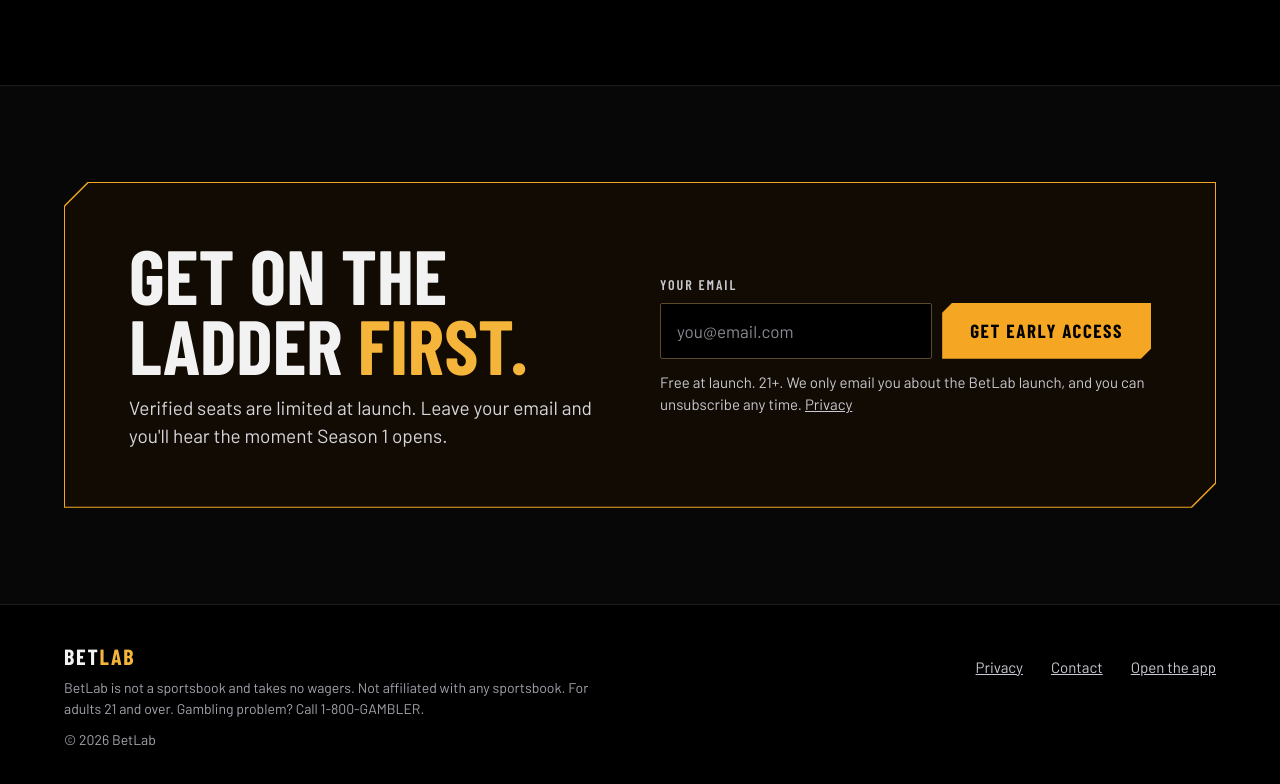
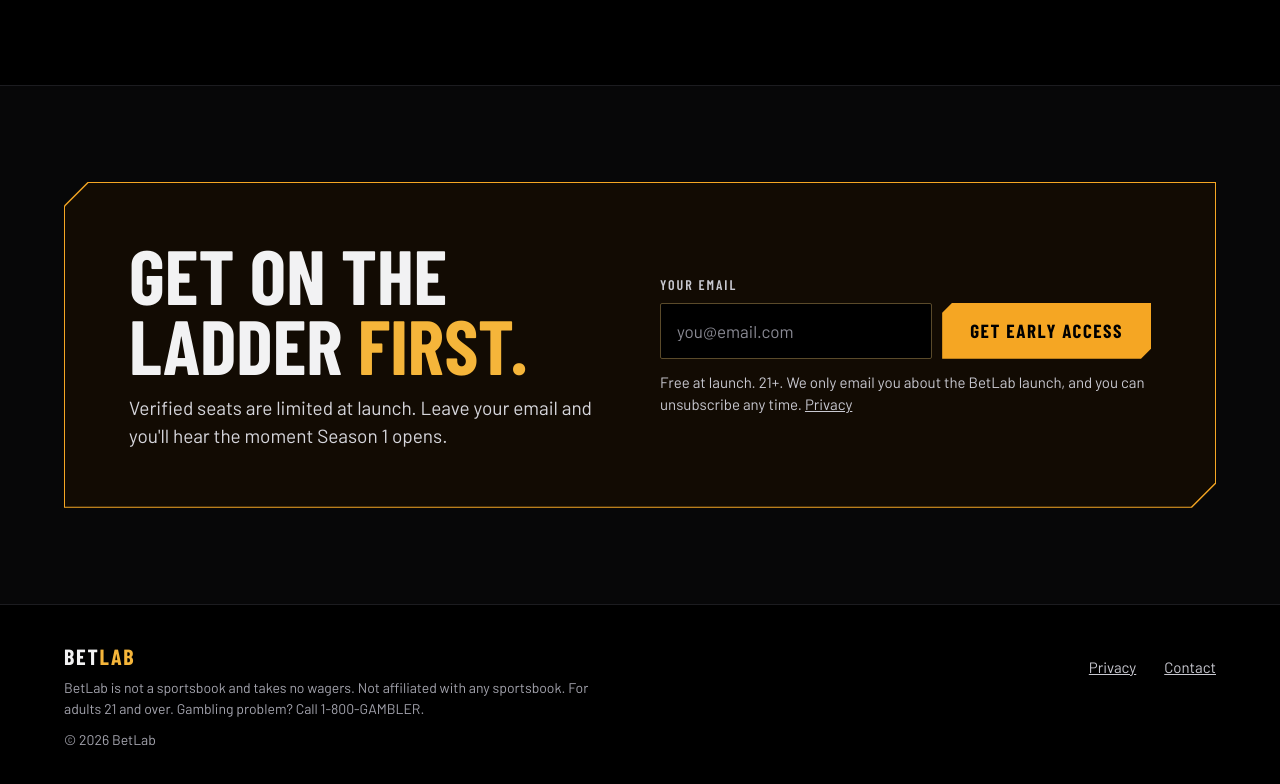
Before and after one commit to henrysolomonxx-blip/betlab-landing, a plain HTML site: page public/index.html in a window 1280 px wide. Shown: the part 4354-5138 px from the top of the page. Drawn offline with nearby package versions, Linux system fonts and the light colour scheme.

Commit message:
Remove the Open the app link while the app is unavailable
app.betlab.us currently returns Base44's "app unavailable" page (HTTP
402), so the footer link sent visitors to a dead end.

Co-Authored-By: Claude Fable 5.2 <noreply@anthropic.com>
Claude-Session: https://claude.ai/code/session_01Q6HrhRitdL33utdtFb2HdT

```diff
--- a/public/index.html
+++ b/public/index.html
@@ -285,7 +285,6 @@
     <nav aria-label="Footer">
       <a href="/privacy">Privacy</a>
       <a href="mailto:henrysolomon@betlab.us">Contact</a>
-      <a href="https://app.betlab.us">Open the app</a>
     </nav>
   </div>
 </footer>
```
